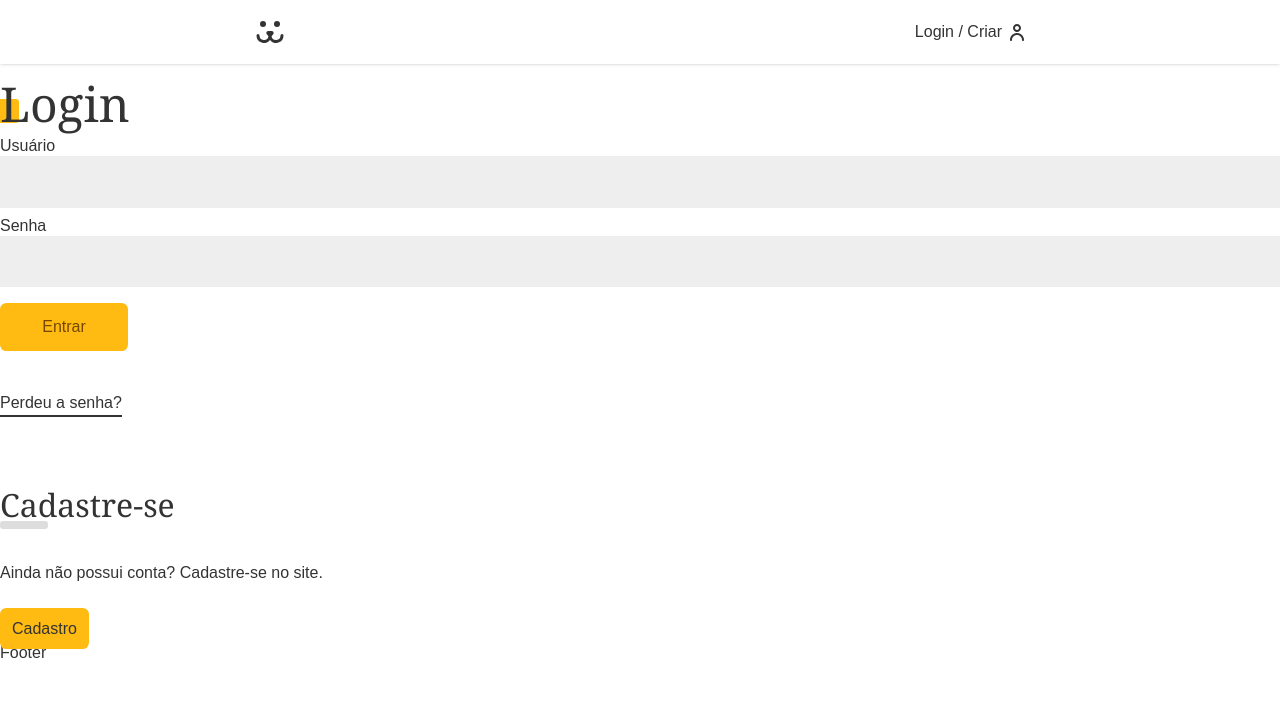
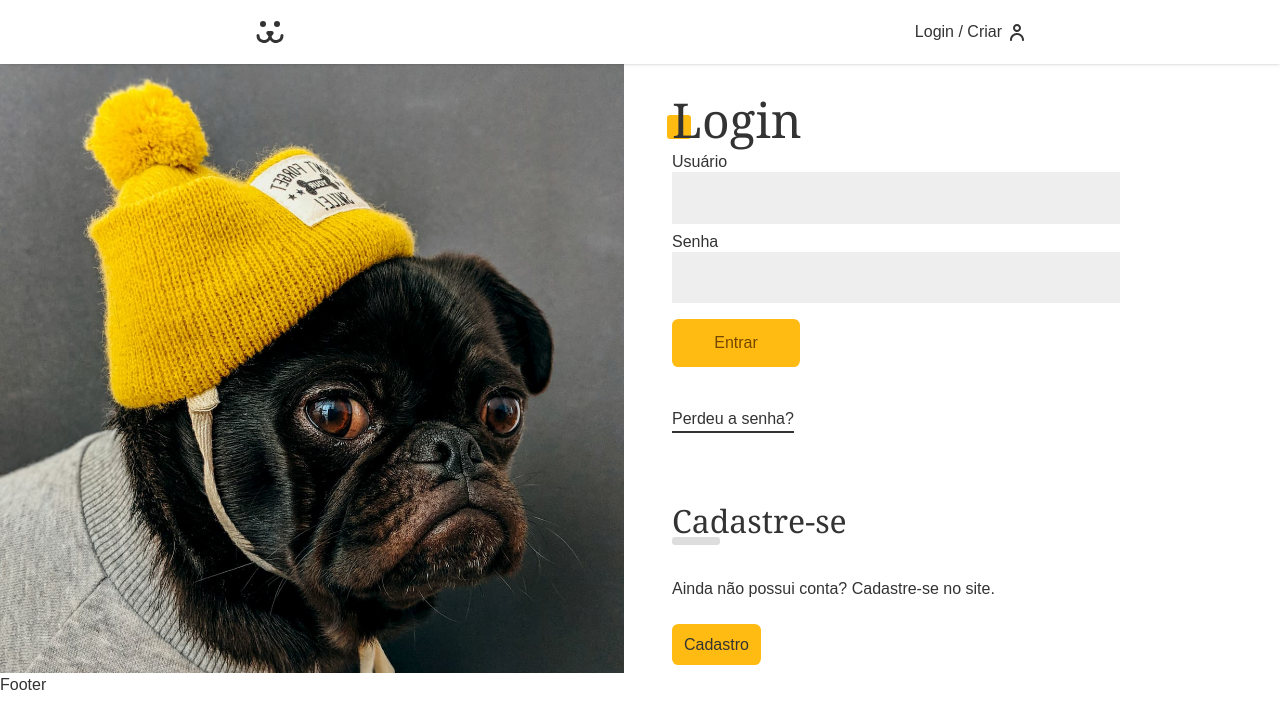
Before and after one commit to kauasilvandrade/Dogs, a React (Vite) app: page /login in a window 1280 px wide. Shown: the top 728 px of the page. Built offline with nearby package versions, Linux system fonts and the light colour scheme.

Commit message:
style: estilos do formulário de login

```diff
--- a/src/components/Login/index.tsx
+++ b/src/components/Login/index.tsx
@@ -6,12 +6,18 @@ import { LoginPasswordReset } from "./LoginPasswordReset";
 import { useContext } from "react";
 import { UserContext } from "../../context/UserContext";
 
+import img from "./../../assets/login.jpg";
+
 export function Login() {
   const { login } = useContext(UserContext);
 
   if (login === true) return <Navigate to="/conta" />;
   return (
-    <div>
+    <section
+      style={{ "--bg-img": `url(${img})` } as React.CSSProperties}
+      className={`grid grid-cols-2 min-h-vh gap-8 before:content-[''] before:block before:bg-[image:var(--bg-img)] before:bg-no-repeat before:bg-center before:bg-cover max-sm:grid-cols-1 max-sm:before:none`}
+    >
+      <div className="max-w-[30rem] p-4 max-sm:max-w-full">
         <Routes>
           <Route path="/" element={<LoginForm />} />
           <Route path="/criar" element={<LoginCreate />} />
@@ -19,5 +25,6 @@ export function Login() {
           <Route path="/resetar" element={<LoginPasswordReset />} />
         </Routes>
       </div>
+    </section>
   );
 }
```
Lines whose indentation alone changed are shown as unchanged.
